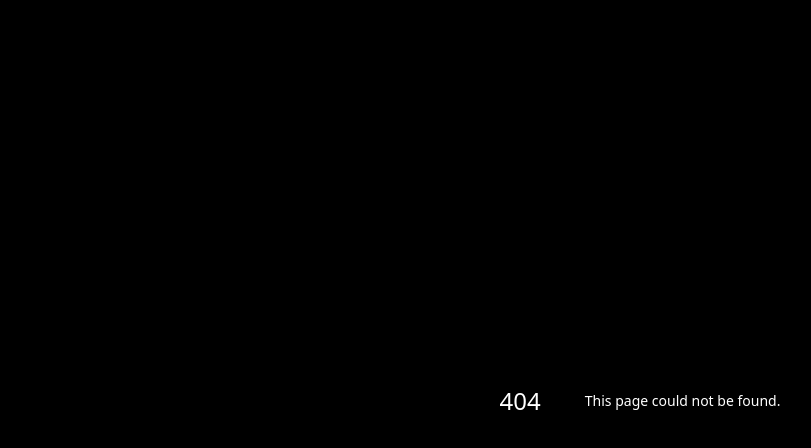
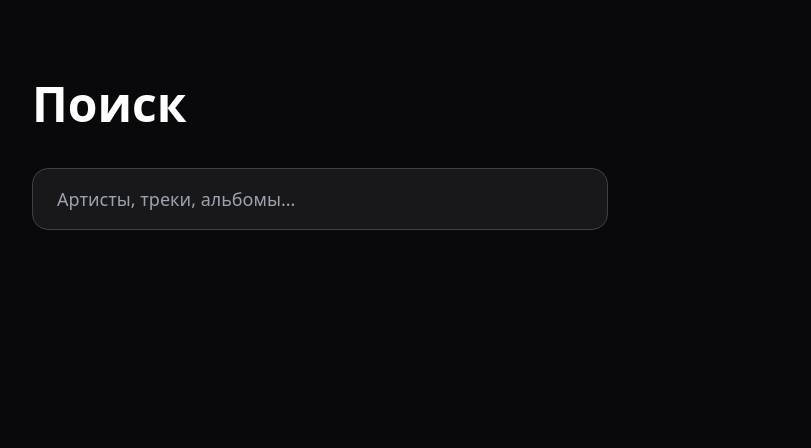
Before and after one commit to felkyyyyyy/rap-hub, a Next.js app: page /search in a window 1280 px wide. Before the commit this address had no page. Shown: the top 448 px of the page, without its empty margins (0-811 px from the left). Built offline with nearby package versions, Linux system fonts and the light colour scheme.

Commit message:
Add search page and update README

```diff
--- /dev/null
+++ b/app/search/page.tsx
@@ -0,0 +1,14 @@
+export default function SearchPage() {
+  return (
+    <div className='pt-20 p-8 min-h-screen bg-zinc-950'>
+      <h1 className='text-5xl font-bold mb-10'>Поиск</h1>
+      <div className='max-w-xl'>
+        <input
+          type='text'
+          placeholder='Артисты, треки, альбомы...'
+          className='w-full bg-zinc-900 border border-zinc-700 rounded-2xl py-4 px-6 text-lg focus:outline-none focus:border-red-500'
+        />
+      </div>
+    </div>
+  );
+}
```
Also changed, not shown: 1 other file (tests, documents, lock files or other folders).
